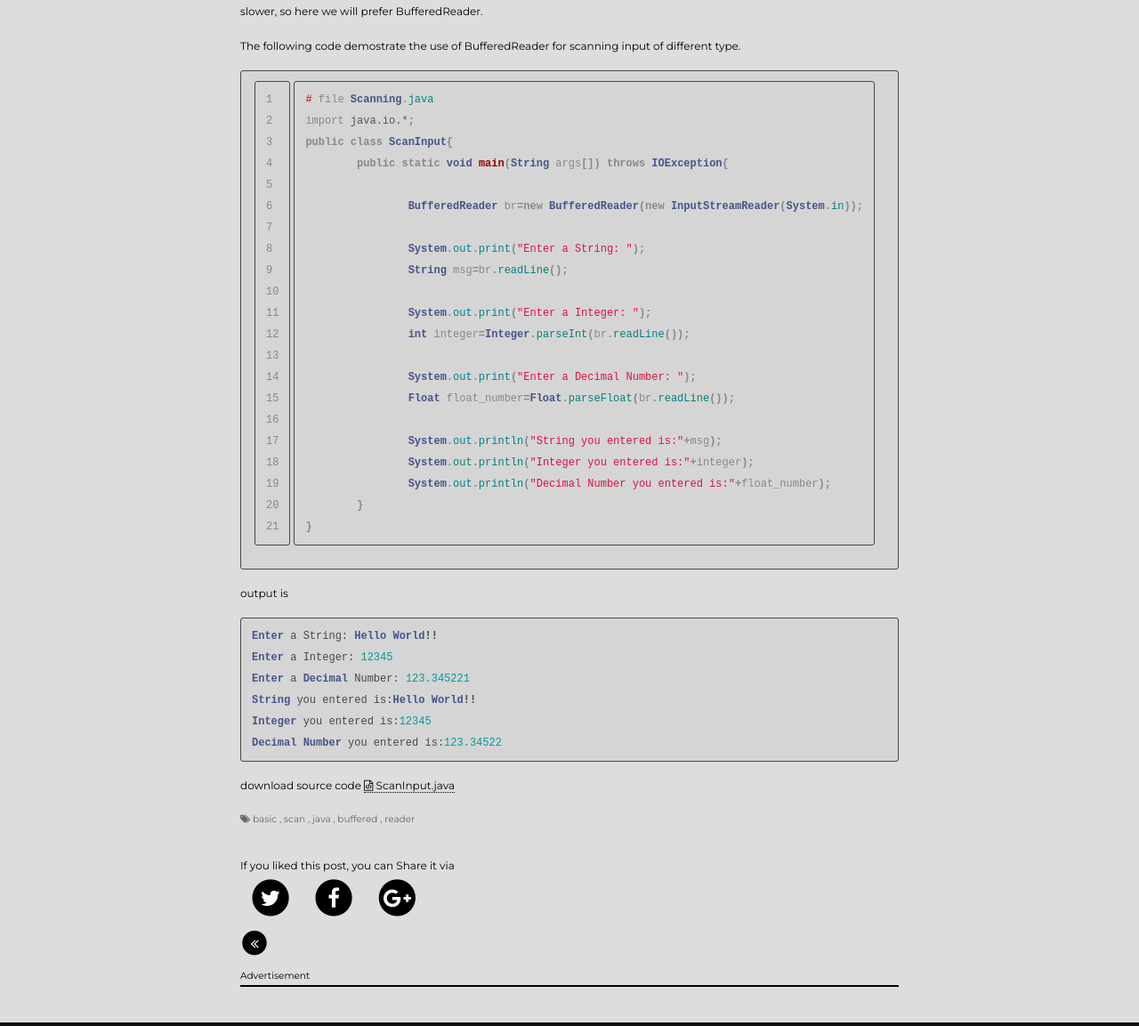
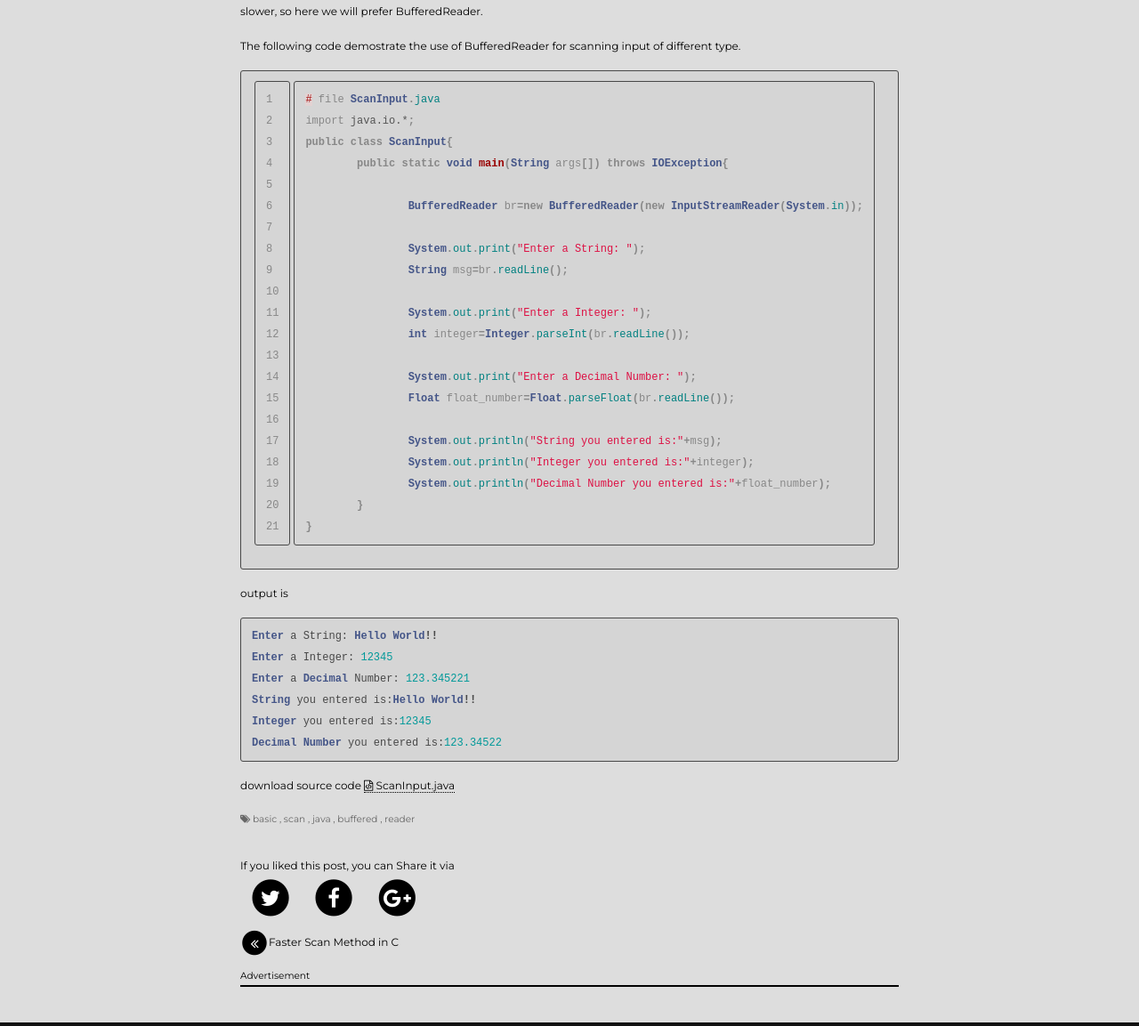
Before and after one commit to zkhan93/zkhan93.github.io, a Jekyll site: the page built from articles/java/_posts/2015-02-03-how-to-scan-input-in-java.markdown, in a window 1280 px wide. Shown: the part 262-1415 px from the top of the page at 89% size. Built offline with Jekyll 4.4.1, drawn with Linux system fonts in a browser that asks for light colours; nearby versions of some CDN libraries; comment, search, counter and statistics services are not loaded.

Commit message:
next previous modified to show names

```diff
--- a/_layouts/post.html
+++ b/_layouts/post.html
@@ -25,10 +25,10 @@ layout: default
   {% include share.html %}
   <div class="post-np-div">
 		{% if page.previous %}
-			<a class="post-np previous" href="{{page.previous.url}}" title="Previous: {{page.previous.title}}"><span class="fa fa-stack fa-lg"> <i class="fa fa-circle fa-stack-2x"></i><i class="fa fa-angle-double-left fa-stack-1x fa-inverse"></i></span></a>
+			<a class="post-np previous" href="{{page.previous.url}}" title="Previous: {{page.previous.title}}"><span class="fa fa-stack fa-lg"> <i class="fa fa-circle fa-stack-2x"></i><i class="fa fa-angle-double-left fa-stack-1x fa-inverse"></i></span>{{page.previous.title}}</a>
 		{% endif %}
 		{% if page.next %}
-			<a class="post-np next" href="{{page.next.url}}" title="Next: {{page.next.title}}"><span class="fa fa-stack fa-lg"> <i class="fa fa-circle fa-stack-2x"></i><i class="fa fa-angle-double-right fa-stack-1x fa-inverse"></i></span></a>
+			<a class="post-np next" href="{{page.next.url}}" title="Next: {{page.next.title}}">{{page.next.title}}<span class="fa fa-stack fa-lg"> <i class="fa fa-circle fa-stack-2x"></i><i class="fa fa-angle-double-right fa-stack-1x fa-inverse"></i></span></a>
 		{% endif %}
   </div>
 
--- a/articles/java/_posts/2015-02-03-how-to-scan-input-in-java.markdown
+++ b/articles/java/_posts/2015-02-03-how-to-scan-input-in-java.markdown
@@ -13,7 +13,7 @@ The best way to scan input in java includes the use of `BufferedReader` class, a
 The following code demostrate the use of BufferedReader for scanning input of different type.
 
 {% highlight java linenos%}
-# file Scanning.java
+# file ScanInput.java
 import java.io.*;
 public class ScanInput{
 	public static void main(String args[]) throws IOException{
--- a/css/main.scss
+++ b/css/main.scss
@@ -375,10 +375,10 @@ ul{
 	overflow: hidden;
 	a{
 		&:hover{
-			padding:0;
+
 			color:$btn-blue-color;
 			border:none;
-			font-size:20px;
+
 		}
 
 	}
```
